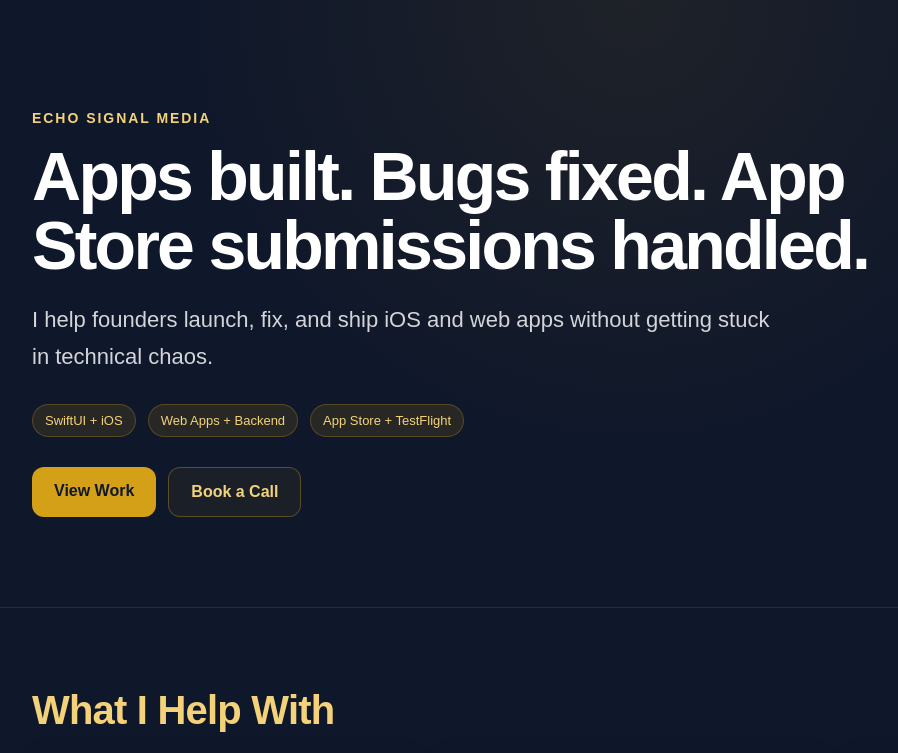
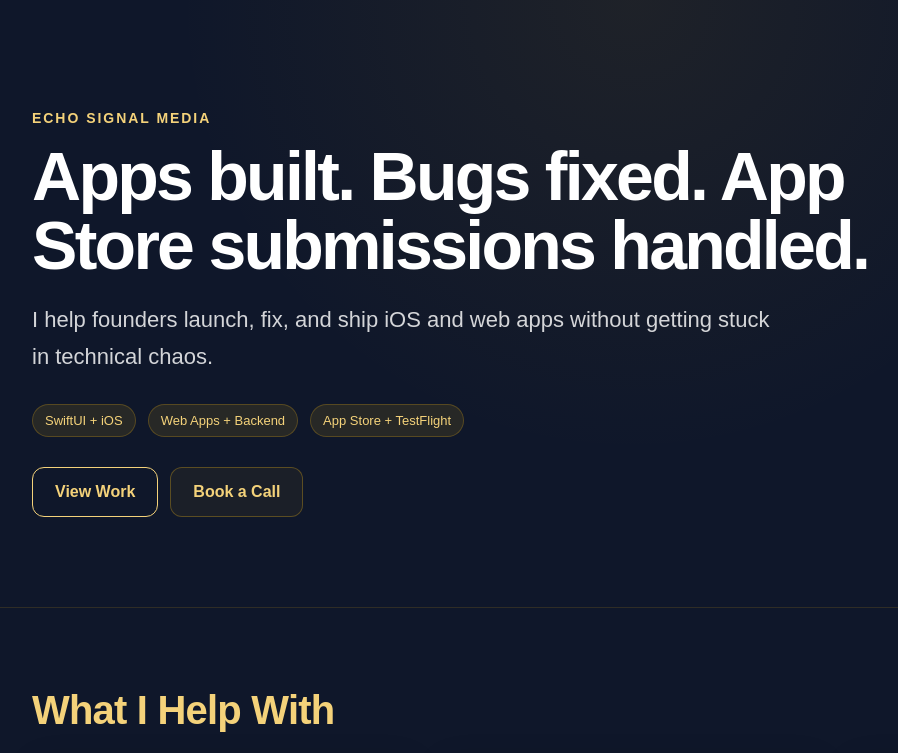
Before and after one commit to LilybirdAI/echo-signal-media, a Next.js app: page / in a window 1280 px wide. Shown: the top 753 px of the page, without its empty margins (8-906 px from the left). Built offline with nearby package versions, Linux system fonts and the light colour scheme.

Commit message:
Fix button color consistency

```diff
--- a/app/page.jsx
+++ b/app/page.jsx
@@ -90,8 +90,9 @@ export default function Home() {
             <a
               href="#work"
               style={{
-               background: "#d4a017",
-color: "#0f172a",
+               background: "transparent",
+color: "#f4d27a",
+border: "1px solid #f4d27a",
                 padding: "15px 22px",
                 borderRadius: 12,
                 textDecoration: "none",
```
